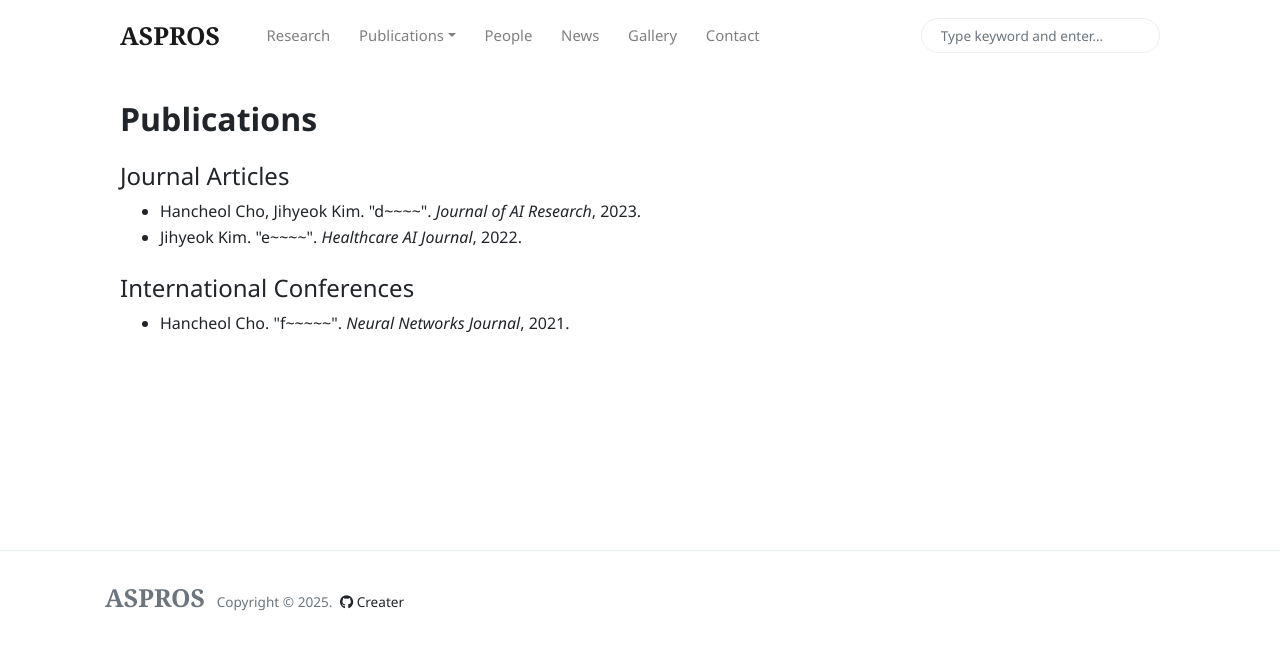
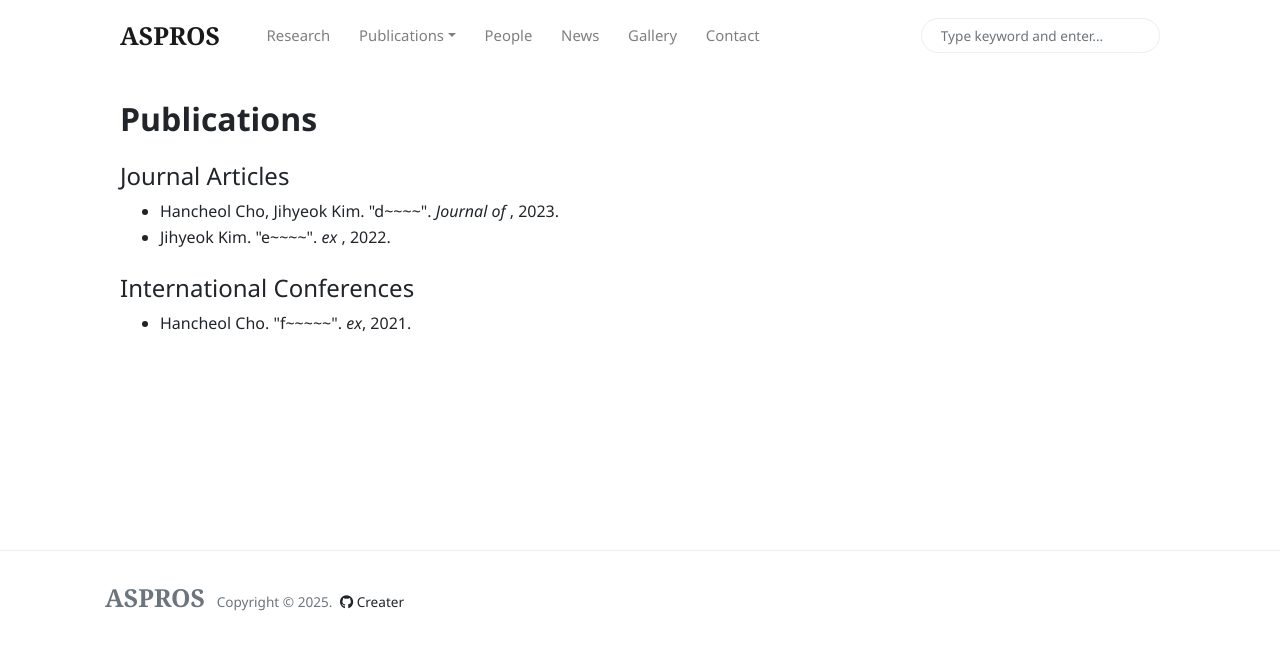
Before and after one commit to ASPROS-LAB/ASPROS-LAB.github.io, a Jekyll site: the page built from _pages/publications.html, in a window 1280 px wide. Shown: the top 650 px of the page. Built offline with Jekyll 4.4.1, drawn with Linux system fonts in a browser that asks for light colours; nearby versions of some CDN libraries.

Commit message:
modify samples

```diff
--- a/_data/publications.yml
+++ b/_data/publications.yml
@@ -1,17 +1,17 @@
 - title: "d~~~~"
   authors: ["Hancheol Cho", "Jihyeok Kim"]
   year: 2023
-  journal: "Journal of AI Research"
+  journal: "Journal of "
   category: "Journal Articles"
 
 - title: "e~~~~"
   authors: ["Jihyeok Kim"]
   year: 2022
-  journal: "Healthcare AI Journal"
+  journal: "ex "
   category: "Journal Articles"
 
 - title: "f~~~~~"
   authors: ["Hancheol Cho"]
   year: 2021
-  journal: "Neural Networks Journal"
+  journal: "ex"
   category: "International Conferences"
```
